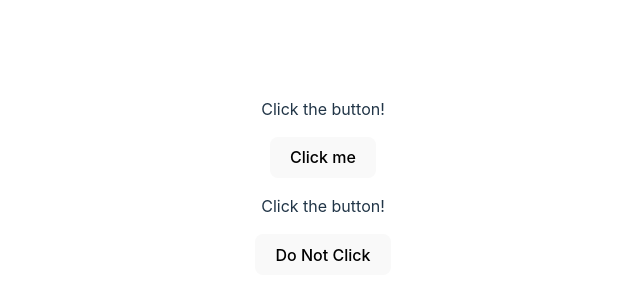
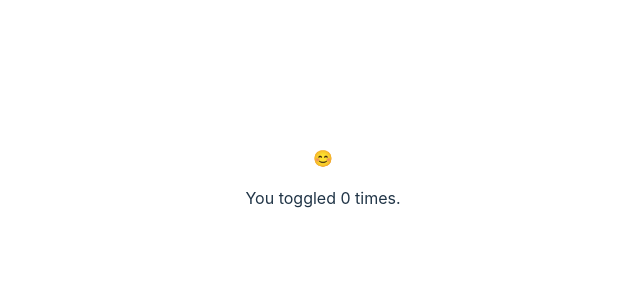
Before and after one commit to csillagpeti/pokecard, a React (Vite) app: page / in a window 1280 px wide. Shown: the part 222-522 px from the top of the page, without its empty margins (327-967 px from the left). Built offline with nearby package versions, Linux system fonts and the light colour scheme.

Commit message:
State basics (counter, toggler)

```diff
--- a/src/App.jsx
+++ b/src/App.jsx
@@ -13,6 +13,9 @@ import ShoppingList from './ShoppingList'
 import PropertyList from './PropertyList'
 import Clicker from './Clicker'
 import Form from './Form'
+import Counter from './Counter'
+import Toggler from './Toggler'
+import ToggleCounter from './ToggleCounter'
 
 const data = [
   { id: 1, item: 'eggs', quantity: 12, completed: false },
@@ -50,9 +53,12 @@ function App() {
       <ShoppingList items={data}/>
       <PropertyList props={properties}/>
       <Clicker />
-      <Form /> */}
+      <Form />
       <Clicker message="HI!!!" buttonText="Click me" />
       <Clicker message="Please Stop Clicking Me!" buttonText="Do Not Click" />
+      <Counter />
+      <Toggler /> */}
+      <ToggleCounter />
     </>
   )
 }
--- /dev/null
+++ b/src/Counter.jsx
@@ -0,0 +1,12 @@
+import { useState } from 'react'
+
+export default function Counter() {
+  const [count, setCount] = useState(0);
+  console.log(count);
+  return (
+    <div>
+      <p>The Count is: {count}</p>
+      <button onClick={() => setCount(count+1)}>Click</button>
+    </div>
+  )
+}
--- /dev/null
+++ b/src/ToggleCounter.jsx
@@ -0,0 +1,17 @@
+import { useState } from "react";
+import "./Toggler.css"
+
+export default function ToggleCounter(){
+  const toggleMood = () => {
+    setMood(mood == 'happy' ? 'sad' : 'happy')
+    setCount(count+1)
+  }
+  const [mood, setMood] = useState('happy');
+  const [count, setCount] = useState(0);
+  return(
+    <div>
+      <p onClick={toggleMood} className="Toggler">{mood == 'happy' ? '😊' : '😔'}</p>
+      <p>You toggled {count} times.</p>
+    </div>
+  )
+}
--- /dev/null
+++ b/src/Toggler.css
@@ -0,0 +1,4 @@
+.Toggler{
+  cursor: pointer;
+  user-select: none;
+}
--- /dev/null
+++ b/src/Toggler.jsx
@@ -0,0 +1,14 @@
+import { useState } from "react";
+import "./Toggler.css"
+
+export default function Toggler(){
+  const toggleMood = () => {
+    setMood(mood == 'happy' ? 'sad' : 'happy')
+  }
+  const [mood, setMood] = useState('happy');
+  return(
+    <div className="Toggler" onClick={toggleMood}>
+      {mood == 'happy' ? '😊' : '😔'}
+    </div>
+  )
+}
```
